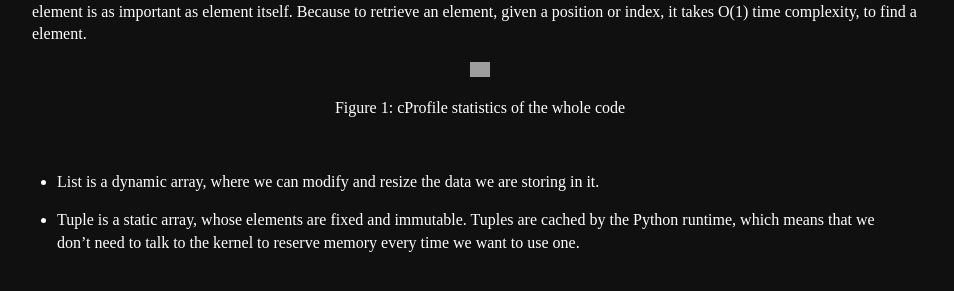
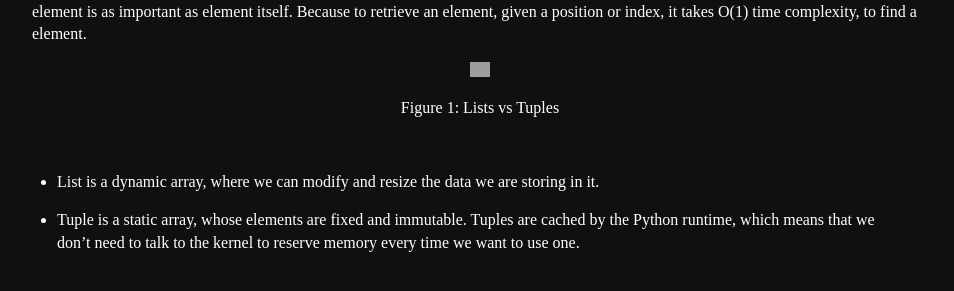
Before and after one commit to Mayurji/mayurji.github.io, a Jekyll site: the page built from _posts/2020-10-02-list-vs-tuples.md, in a window 1280 px wide and 900 px high. Shown: the part 379-670 px from the top of the window, without its empty margins (160-1114 px from the left). Built offline with Jekyll 4.4.1, drawn with Linux system fonts in a browser that asks for light colours; comment, search, counter and statistics services are not loaded.

Commit message:
Update 2020-10-02-list-vs-tuples.md

```diff
--- a/_posts/2020-10-02-list-vs-tuples.md
+++ b/_posts/2020-10-02-list-vs-tuples.md
@@ -3,7 +3,7 @@
 title:  Python - Lists vs Tuples
 description: Finding the right data structure is an art!
 category: Blog
-image_url: "/assets/images/lists_tuples/"
+image_url: "/assets/images/lists_tuples/lists_tuples.jpg"
 date:   2020-10-02 13:43:52 +0530
 ---
 Writing efficient programs involves understanding a couple of things, first, what is the input to the program and second is selecting the best data structure to process that input.
@@ -13,8 +13,8 @@
 List and tuples comes under a class of data structure called *array*. Array is a collection of elements, and ordering or positioning of these element is as important as element itself. Because to retrieve an element, given a position or index, it takes O(1) time complexity, to find a element.
 
 <center>
-<img src="{{site.url}}/assets/images/lists_tuples/" class="post-body" style="zoom: 5%; background-color:#DCDCDC;" /><br>
-<p>Figure 1: cProfile statistics of the whole code</p>
+<img src="{{site.url}}/assets/images/lists_tuples/lists_tuples.jpg" class="post-body" style="zoom: 5%; background-color:#DCDCDC;" /><br>
+<p>Figure 1: Lists vs Tuples</p>
 </center>
 
 * List is a dynamic array, where we can modify and resize the data we are storing in it.
@@ -108,4 +108,4 @@
 
 ### Reference
 
-High Performance Python
+[High Performance Python](https://www.oreilly.com/library/view/high-performance-python/9781449361747/)
```
